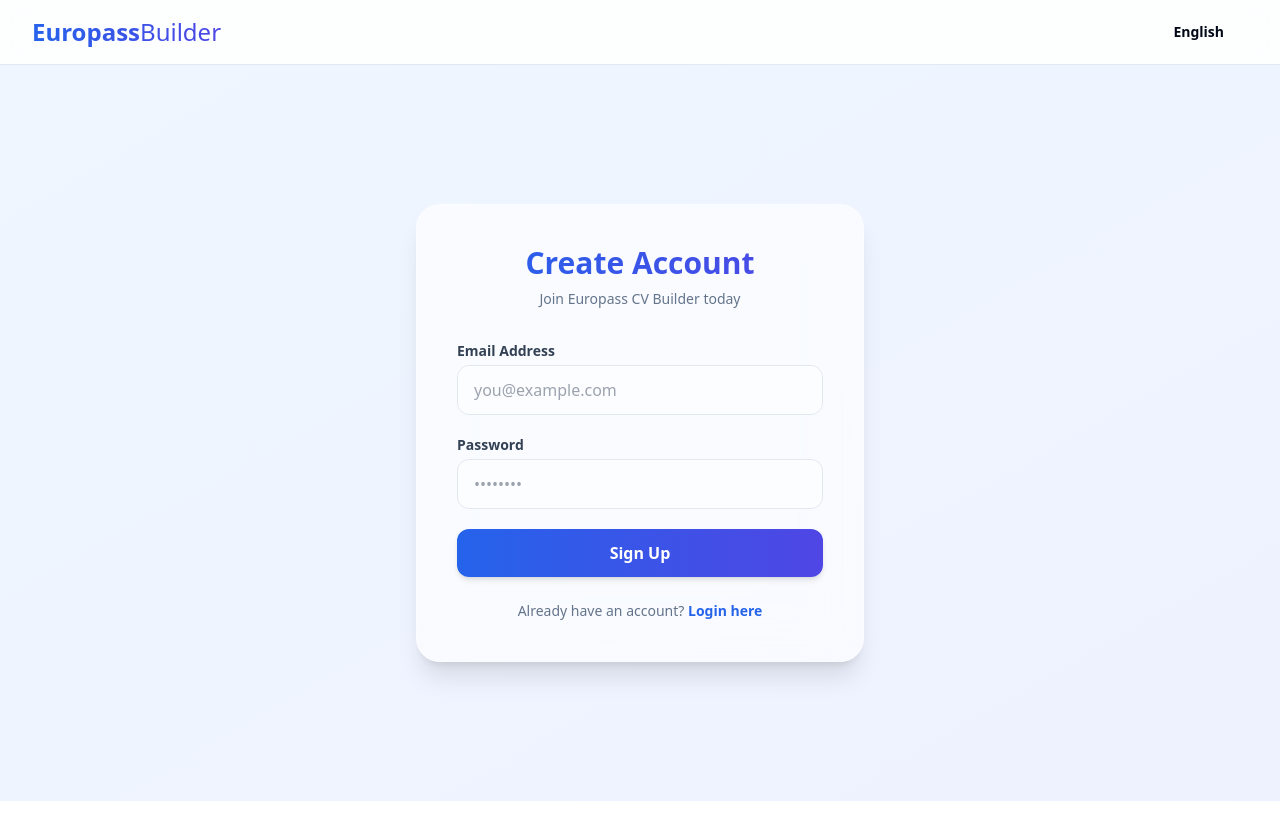
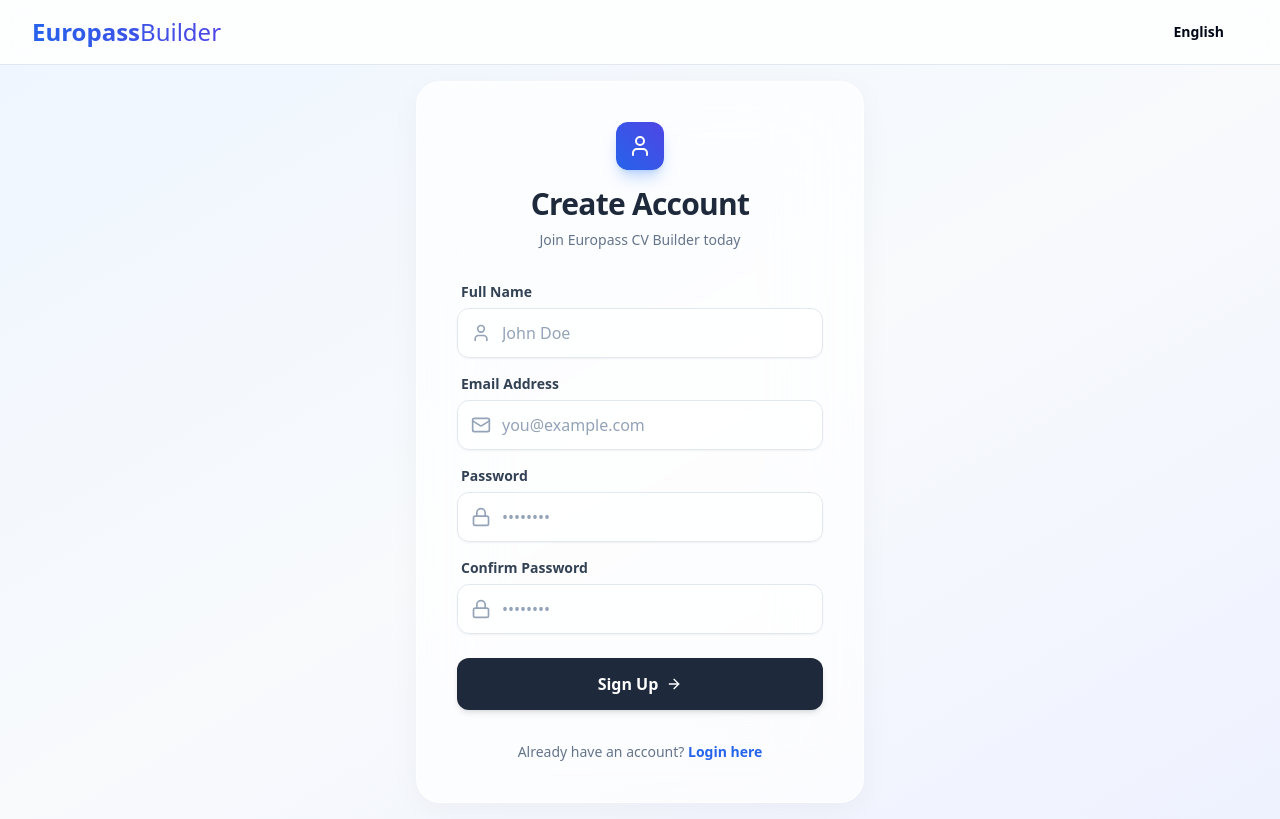
Before and after one commit to adeel-151/ATS_CV-Builder, a React app in the folder frontend/: page /register in a window 1280 px wide. Built offline with nearby package versions, Linux system fonts and the light colour scheme; the HTML template or start-up script is replaced by a standard one.

Commit message:
Redesign register page and add fullName field to User model

```diff
--- a/frontend/src/pages/Register.jsx
+++ b/frontend/src/pages/Register.jsx
@@ -1,60 +1,160 @@
 import { useState } from 'react';
 import { useNavigate } from 'react-router-dom';
 import axios from 'axios';
+import { Mail, Lock, User, ArrowRight, Loader2 } from 'lucide-react';
 
 export default function Register() {
+  const [fullName, setFullName] = useState('');
   const [email, setEmail] = useState('');
   const [password, setPassword] = useState('');
+  const [confirmPassword, setConfirmPassword] = useState('');
+
+  const [loading, setLoading] = useState(false);
+  const [error, setError] = useState('');
   const navigate = useNavigate();
 
   const handleRegister = async (e) => {
     e.preventDefault();
+    setError('');
+
+    // Basic validation
+    if (!fullName || !email || !password || !confirmPassword) {
+      setError('Please fill in all fields.');
+      return;
+    }
+
+    if (password !== confirmPassword) {
+      setError('Passwords do not match.');
+      return;
+    }
+
+    if (password.length < 6) {
+      setError('Password must be at least 6 characters long.');
+      return;
+    }
+
+    setLoading(true);
     try {
       const apiUrl = import.meta.env.VITE_API_URL || 'https://ats-cv-builder.onrender.com/api';
-      await axios.post(`${apiUrl}/auth/register`, { email, password });
+      await axios.post(`${apiUrl}/auth/register`, { fullName, email, password });
       navigate('/login');
-    } catch (error) {
-      console.error(error);
-      alert('Registration failed');
+    } catch (err) {
+      console.error(err);
+      setError(err.response?.data?.message || 'Registration failed. Please try again.');
+    } finally {
+      setLoading(false);
     }
   };
 
   return (
-    <div className="flex min-h-[calc(100vh-4rem)] w-full items-center justify-center bg-gradient-to-br from-blue-50 to-indigo-50 p-4">
-      <div className="w-full max-w-md p-10 bg-white/60 backdrop-blur-xl border border-white/40 rounded-3xl shadow-xl transition-all hover:shadow-2xl">
+    <div className="flex min-h-[calc(100vh-4rem)] w-full items-center justify-center bg-gradient-to-br from-blue-50 via-slate-50 to-indigo-50 p-4">
+      <div className="w-full max-w-md p-8 sm:p-10 bg-white/70 backdrop-blur-2xl border border-white/60 rounded-3xl shadow-[0_8px_30px_rgb(0,0,0,0.04)] transition-all hover:shadow-[0_8px_30px_rgb(0,0,0,0.08)]">
         <div className="text-center mb-8">
-          <h1 className="text-3xl font-extrabold bg-gradient-to-r from-blue-600 to-indigo-600 bg-clip-text text-transparent mb-2">Create Account</h1>
+          <div className="inline-flex items-center justify-center w-12 h-12 rounded-xl bg-gradient-to-tr from-blue-600 to-indigo-600 shadow-lg shadow-blue-500/30 mb-4">
+            <User className="w-6 h-6 text-white" />
+          </div>
+          <h1 className="text-3xl font-extrabold text-slate-800 tracking-tight mb-2">Create Account</h1>
           <p className="text-sm text-slate-500">Join Europass CV Builder today</p>
         </div>
-        <form onSubmit={handleRegister} className="space-y-5">
-          <div className="space-y-1">
-            <label className="block text-sm font-semibold text-slate-700">Email Address</label>
+
+        {error && (
+          <div className="mb-6 p-4 bg-red-50/80 backdrop-blur-sm border border-red-100 text-red-600 rounded-xl text-sm text-center animate-in fade-in slide-in-from-top-2">
+            {error}
+          </div>
+        )}
+
+        <form onSubmit={handleRegister} className="space-y-4">
+          <div className="space-y-1.5 relative">
+            <label className="block text-sm font-semibold text-slate-700 ml-1">Full Name</label>
+            <div className="relative">
+              <div className="absolute inset-y-0 left-0 pl-3.5 flex items-center pointer-events-none text-slate-400">
+                <User className="w-5 h-5" />
+              </div>
+              <input
+                type="text"
+                className="w-full pl-11 pr-4 py-3 bg-white/60 border border-slate-200 rounded-xl focus:ring-2 focus:ring-blue-500/20 focus:border-blue-500 transition-all outline-none shadow-sm placeholder:text-slate-400 text-slate-800 font-medium"
+                value={fullName}
+                onChange={e => setFullName(e.target.value)}
+                placeholder="John Doe"
+              />
+            </div>
+          </div>
+
+          <div className="space-y-1.5 relative">
+            <label className="block text-sm font-semibold text-slate-700 ml-1">Email Address</label>
+            <div className="relative">
+              <div className="absolute inset-y-0 left-0 pl-3.5 flex items-center pointer-events-none text-slate-400">
+                <Mail className="w-5 h-5" />
+              </div>
               <input
                 type="email"
-              className="w-full px-4 py-3 bg-white/50 border border-slate-200 rounded-xl focus:ring-2 focus:ring-blue-500 focus:border-blue-500 transition-all outline-none"
+                className="w-full pl-11 pr-4 py-3 bg-white/60 border border-slate-200 rounded-xl focus:ring-2 focus:ring-blue-500/20 focus:border-blue-500 transition-all outline-none shadow-sm placeholder:text-slate-400 text-slate-800 font-medium"
                 value={email}
                 onChange={e => setEmail(e.target.value)}
                 placeholder="you@example.com"
-              required
               />
             </div>
-          <div className="space-y-1">
-            <label className="block text-sm font-semibold text-slate-700">Password</label>
+          </div>
+
+          <div className="space-y-1.5 relative">
+            <label className="block text-sm font-semibold text-slate-700 ml-1">Password</label>
+            <div className="relative">
+              <div className="absolute inset-y-0 left-0 pl-3.5 flex items-center pointer-events-none text-slate-400">
+                <Lock className="w-5 h-5" />
+              </div>
               <input
                 type="password"
-              className="w-full px-4 py-3 bg-white/50 border border-slate-200 rounded-xl focus:ring-2 focus:ring-blue-500 focus:border-blue-500 transition-all outline-none"
+                className="w-full pl-11 pr-4 py-3 bg-white/60 border border-slate-200 rounded-xl focus:ring-2 focus:ring-blue-500/20 focus:border-blue-500 transition-all outline-none shadow-sm placeholder:text-slate-400 text-slate-800 font-medium"
                 value={password}
                 onChange={e => setPassword(e.target.value)}
                 placeholder="••••••••"
-              required
               />
             </div>
-          <button type="submit" className="w-full bg-gradient-to-r from-blue-600 to-indigo-600 text-white font-semibold py-3 rounded-xl shadow-md hover:shadow-lg transform hover:-translate-y-0.5 transition-all">
+          </div>
+
+          <div className="space-y-1.5 relative pb-2">
+            <label className="block text-sm font-semibold text-slate-700 ml-1">Confirm Password</label>
+            <div className="relative">
+              <div className="absolute inset-y-0 left-0 pl-3.5 flex items-center pointer-events-none text-slate-400">
+                <Lock className="w-5 h-5" />
+              </div>
+              <input
+                type="password"
+                className="w-full pl-11 pr-4 py-3 bg-white/60 border border-slate-200 rounded-xl focus:ring-2 focus:ring-blue-500/20 focus:border-blue-500 transition-all outline-none shadow-sm placeholder:text-slate-400 text-slate-800 font-medium"
+                value={confirmPassword}
+                onChange={e => setConfirmPassword(e.target.value)}
+                placeholder="••••••••"
+              />
+            </div>
+          </div>
+
+          <button
+            type="submit"
+            disabled={loading}
+            className="group w-full flex items-center justify-center gap-2 bg-slate-800 text-white font-semibold py-3.5 rounded-xl shadow-md hover:bg-slate-700 hover:shadow-lg disabled:opacity-70 disabled:cursor-not-allowed transform hover:-translate-y-0.5 active:translate-y-0 transition-all"
+          >
+            {loading ? (
+              <>
+                <Loader2 className="w-5 h-5 animate-spin" />
+                Creating Account...
+              </>
+            ) : (
+              <>
                 Sign Up
+                <ArrowRight className="w-4 h-4 group-hover:translate-x-1 transition-transform" />
+              </>
+            )}
           </button>
         </form>
-        <div className="mt-6 text-center text-sm text-slate-500">
-          Already have an account? <span onClick={() => navigate('/login')} className="text-blue-600 font-semibold cursor-pointer hover:underline">Login here</span>
+
+        <div className="mt-8 text-center text-sm font-medium text-slate-500">
+          Already have an account?{' '}
+          <button
+            onClick={() => navigate('/login')}
+            className="text-blue-600 hover:text-blue-700 font-semibold transition-colors hover:underline"
+          >
+            Login here
+          </button>
         </div>
       </div>
     </div>
```
Also changed, not shown: 2 other files (tests, documents, lock files or other folders). Lines whose indentation alone changed are shown as unchanged.
